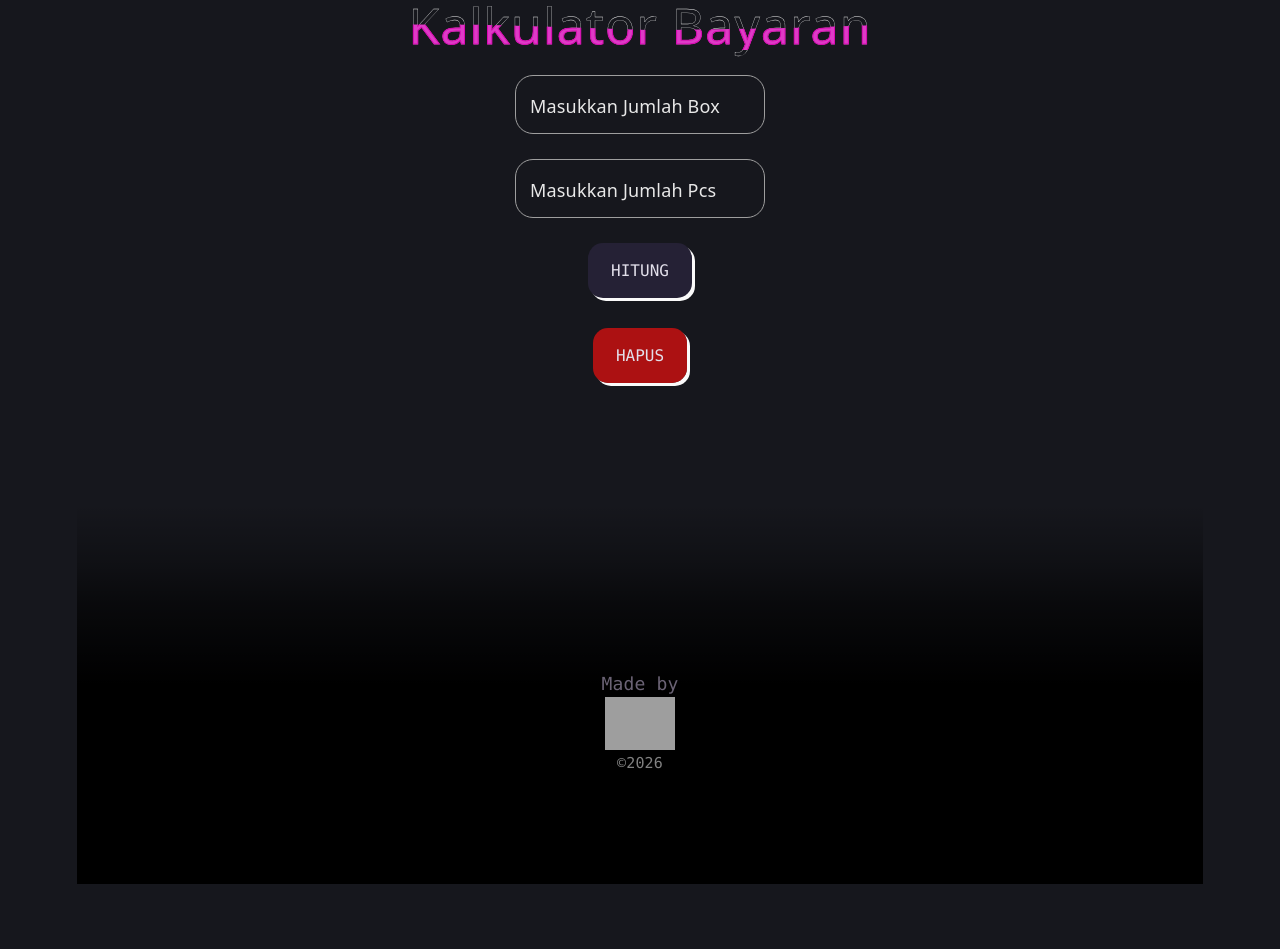
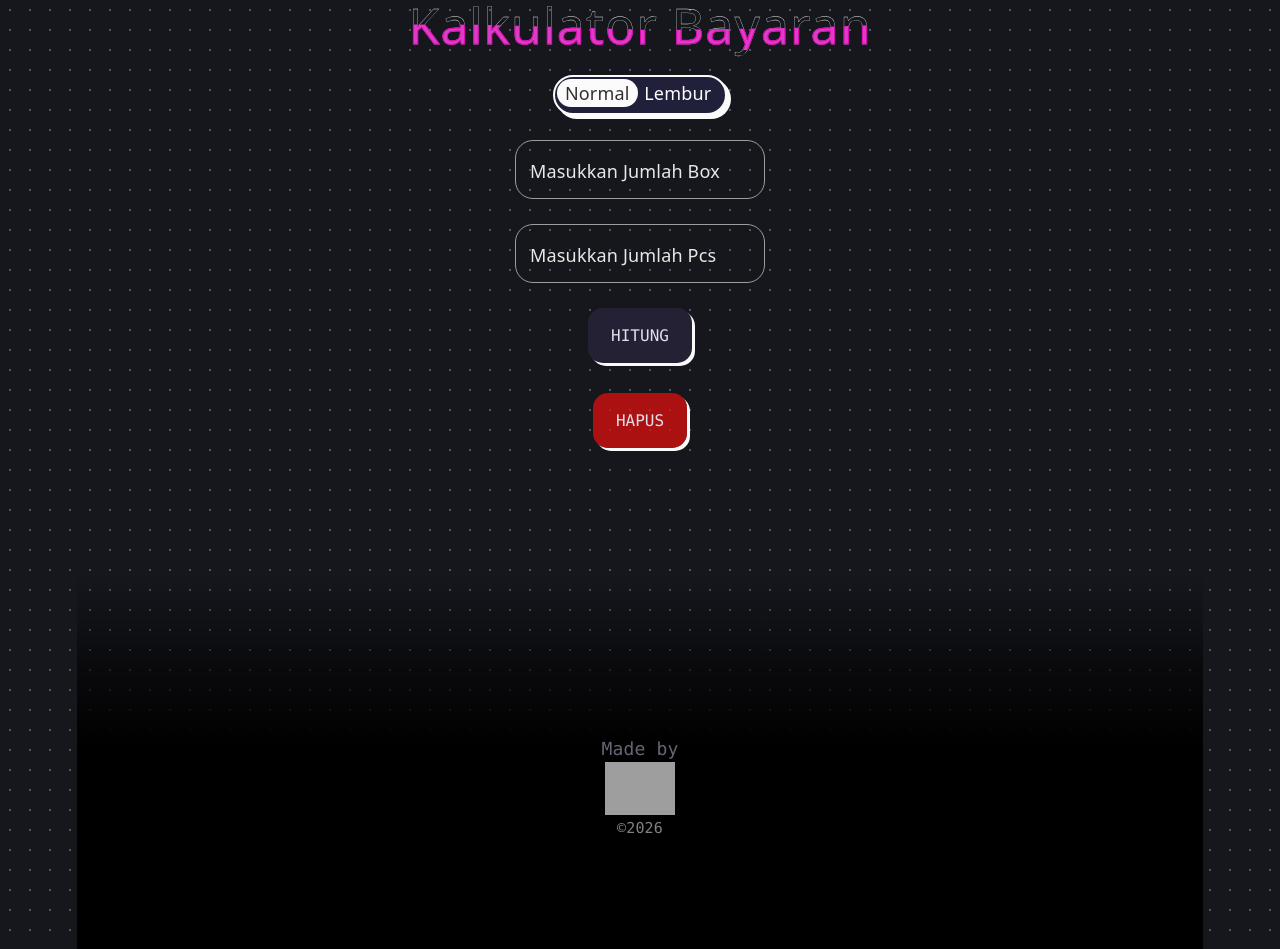
Before and after one commit to AbidinHasan/UpdateKalcVue, a Vue app: page / in a window 1280 px wide. Before the commit the page ends 884 px from the top, so only its background shows below. Built offline with nearby package versions, Linux system fonts and the light colour scheme; grey boxes are pictures that could not be loaded.

Commit message:
fiturLembur

```diff
--- a/src/View/MainMenu.vue
+++ b/src/View/MainMenu.vue
@@ -4,6 +4,7 @@ import InputPlaceholder from "../components/InputPlaceholder.vue";
 import TombolScrollUp from "../components/ScrollUpButton.vue";
 import TulisanJudul from "../components/Text.vue";
 import Dompet from "../components/Money.vue";
+import SelectPilihan from "../components/SelectPilihan.vue";
 
 const ISI = 500;
 
@@ -23,6 +24,10 @@ const sembunyikan = ref(false);
 const tampilkanHasil = ref(false);
 const tmblUP = ref(false);
 const errorKosong = ref(false);
+const Lembur = ref("option1");
+const plusLembur = ref(0);
+const teksInfoLembur = ref(false);
+const ubahwarna = ref("");
 
 const handleScroll = () => {
   tmblUP.value = window.scrollY > 200;
@@ -143,8 +148,8 @@ const hitung = () => {
   total.value = formatRupiah(totalNilai);
   bagi2.value = `${formatRupiah(totalNilai / 2)}`;
   bagi3.value = `${formatRupiah(totalNilai / 3)}`;
-  hasil2.value = totalNilai / 2;
-  hasil3.value = totalNilai / 3;
+  hasil2.value = totalNilai / 2 + plusLembur.value;
+  hasil3.value = totalNilai / 3 + plusLembur.value;
   tampilkanHasil.value = true;
   scrollHasil();
 };
@@ -175,6 +180,21 @@ const jumlahHasil3 = () => {
   scrollTotal();
 };
 
+const HitunganLembur = () => {
+  if (Lembur.value === "option1") {
+    plusLembur.value = 0;
+    teksInfoLembur.value = false;
+    ubahwarna.value = "";
+    hitung();
+  }
+  if (Lembur.value === "option2") {
+    plusLembur.value = 95833;
+    teksInfoLembur.value = true;
+    ubahwarna.value = "red";
+    hitung();
+  }
+};
+
 //Hapus bagian Atas
 const reset = () => {
   pcs.value = "";
@@ -203,13 +223,14 @@ const reset2 = () => {
     <div id="atas">
       <TulisanJudul />
     </div>
+    <SelectPilihan v-model="Lembur" @change="HitunganLembur" />
     <div class="input-wrapper">
       <InputPlaceholder
         nama="Masukkan Jumlah Box"
         v-model.number="box"
         @keyup.enter="hitung"
       />
-      <span v-if="errorKosong" class="tooltip"> Isi dulu dong </span>
+      <span v-if="errorKosong" class="tooltip"> Silahkan Diisi </span>
     </div>
     <div class="input-wrapper">
       <InputPlaceholder
@@ -240,13 +261,20 @@ const reset2 = () => {
       <h3 style="color: #72cf9f">{{ total }}</h3>
       <h2>Pilih Hasil dibagi 2</h2>
       <button v-if="bagi2" class="counter" @click="jumlahHasil2">
-        {{ bagi2 }}</button
-      ><br />
+        {{ bagi2 }}
+      </button>
+      <label v-if="teksInfoLembur" style="font-weight: bold; color: red">
+        + Uang Lembur
+      </label>
+      <br />
       <p>atau</p>
       <h2>Pilih Hasil dibagi 3</h2>
       <button v-if="bagi3" class="counter" @click="jumlahHasil3">
         {{ bagi3 }}
       </button>
+      <label v-if="teksInfoLembur" style="font-weight: bold; color: red">
+        + Uang Lembur
+      </label>
     </div>
   </section>
 
--- /dev/null
+++ b/src/components/SelectPilihan.vue
@@ -0,0 +1,91 @@
+<style scoped>
+.wrapper {
+  --font-color-dark: #fdfdfd;
+  --font-color-light: #343030;
+  --bg-color: #21203b;
+  --main-color: #fbfbfb;
+  position: relative;
+  width: 170px;
+  height: 36px;
+  background-color: var(--bg-color);
+  border: 2px solid var(--main-color);
+  border-radius: 34px;
+  display: flex;
+  flex-direction: row;
+  box-shadow: 4px 4px var(--main-color);
+}
+
+.option {
+  width: 80.5px;
+  height: 28px;
+  position: relative;
+  top: 2px;
+  left: 2px;
+}
+
+.input {
+  width: 100%;
+  height: 100%;
+  position: absolute;
+  left: 0;
+  top: 0;
+  appearance: none;
+  cursor: pointer;
+}
+
+.btn {
+  width: 100%;
+  height: 100%;
+  background-color: var(--bg-color);
+  border-radius: 50px;
+  display: flex;
+  justify-content: center;
+  align-items: center;
+}
+
+.span {
+  color: var(--font-color-dark);
+}
+
+.input:checked + .btn {
+  background-color: var(--main-color);
+}
+
+.input:checked + .btn .span {
+  color: var(--font-color-light);
+}
+</style>
+
+<template>
+  <div class="wrapper">
+    <div class="option">
+      <input
+        class="input"
+        type="radio"
+        v-model="model"
+        name="btn"
+        value="option1"
+        checked
+      />
+      <div class="btn">
+        <span class="span">Normal</span>
+      </div>
+    </div>
+    <div class="option">
+      <input
+        class="input"
+        type="radio"
+        v-model="model"
+        name="btn"
+        value="option2"
+      />
+      <div class="btn">
+        <span class="span">Lembur</span>
+      </div>
+    </div>
+  </div>
+</template>
+
+<script setup>
+const model = defineModel();
+</script>
--- a/src/style.css
+++ b/src/style.css
@@ -53,6 +53,13 @@
 
 body {
   margin: 0;
+
+  background-image: radial-gradient(
+    rgba(142, 159, 183, 0.47) 1px,
+    transparent 1px
+  );
+
+  background-size: 20px 20px;
 }
 
 h1,
```
